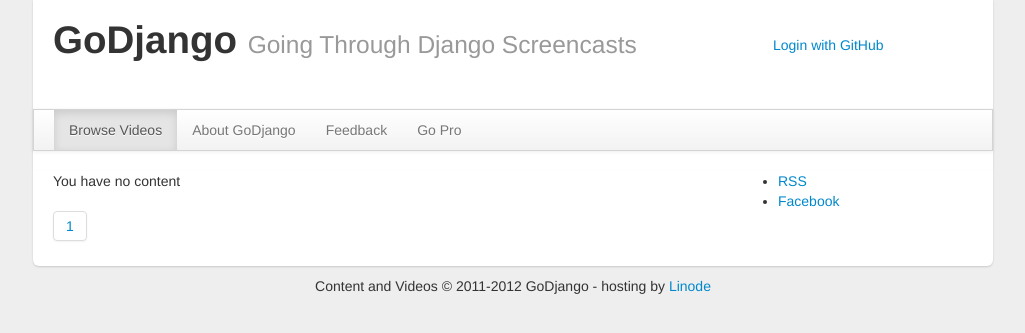
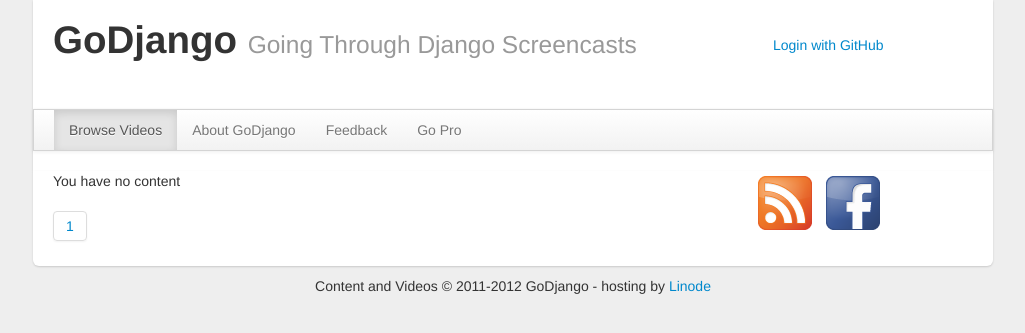
Before and after one commit to buddylindsey/godjango-site, a Django app: page / in a window 1280 px wide. Shown: the top 333 px of the page, without its empty margins (117-1142 px from the left). Run offline with Django 3.2, Linux system fonts and the light colour scheme; data that the repository does not hold is empty; parts of the project's set-up code (start-up, migrations or seed data) failed here and were passed over; some libraries are stand-ins or nearby versions.

Commit message:
randomness

```diff
--- a/episode/templates/episode/video.html
+++ b/episode/templates/episode/video.html
@@ -55,7 +55,7 @@
     </div>
     {% if not video.is_premium or user.customer.has_active_subscription %}
     <div class="meta-download">
-      Download: {% if video.h264 %}<a href="{{ video.h264 }}">mp4</a> {% endif %}{% if video.webm %}| <a href="{{ video.webm }}">webm</a>{% endif %}
+      Download: {% if video.video_h264 %}<a href="{{ video.h264 }}">mp4</a> {% endif %}{% if video.video_webm %}| <a href="{{ video.webm }}">webm</a>{% endif %}
     </div>
     {% endif %}
   </div>
--- a/templates/sidebarbase.html
+++ b/templates/sidebarbase.html
@@ -7,9 +7,8 @@
     </div>
     <div class="span3">
         <div class="row">
-            <ul>
-                <li><a href="http://feeds.feedburner.com/GoDjango">RSS</a></li>
-                <li><a href="http://www.facebook.com/godjango">Facebook</a></li>
+              <a href="{% url "main_rss" %}"><img src="{{ STATIC_URL }}img/rss.png"></a></img></li>
+              <a href="http://www.facebook.com/godjango"><img src="{{ STATIC_URL }}img/facebook_box.png"></a></img>
             </ul>
         </div>
     </div>
```
